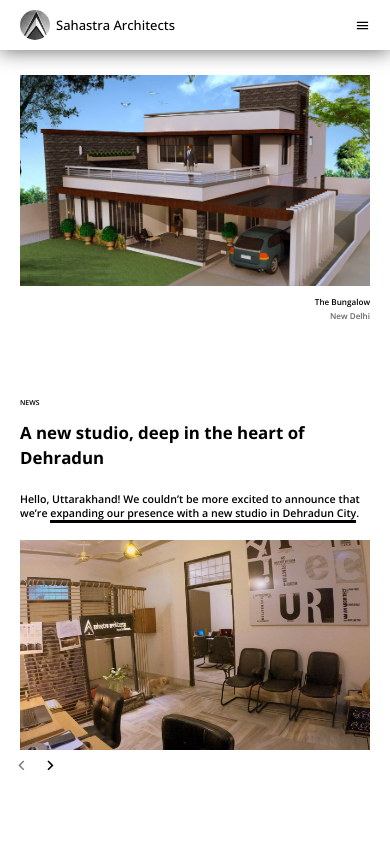
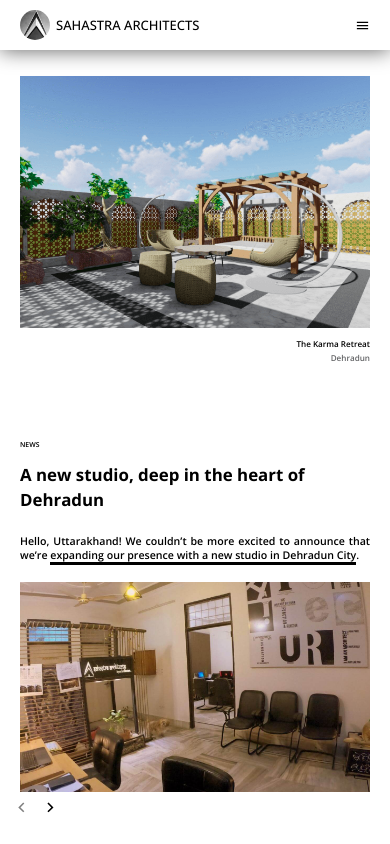
Before and after one commit to somanshu63/SahastraArchitects, a React (Create React App) app: page / in a window 390 px wide. Shown: the top 844 px of the page. Built offline with nearby package versions, Linux system fonts and the light colour scheme.

Commit message:
text justify

```diff
--- a/src/components/header.js
+++ b/src/components/header.js
@@ -16,7 +16,7 @@ function Header(props) {
       <div className="brand flex items-center">
         <a href="/" className={`no-underline flex items-center`}>
           <img src={logo} className="logo" alt="logo"></img>
-          <span>Sahastra Architects</span>
+          <span className="uppercase">Sahastra Architects</span>
         </a>
       </div>
 
@@ -39,7 +39,7 @@ function Header(props) {
               onClick={() => {
                 props.setSidebar(false);
               }}
-              className="navLink  ml-3"
+              className="navLink uppercase ml-3"
               activeClassName="active"
             >
               Home
@@ -51,7 +51,7 @@ function Header(props) {
               onClick={() => {
                 props.setSidebar(false);
               }}
-              className="navLink  ml-3"
+              className="navLink uppercase ml-3"
               activeClassName="active"
             >
               Work
@@ -63,7 +63,7 @@ function Header(props) {
               onClick={() => {
                 props.setSidebar(false);
               }}
-              className="navLink  ml-3"
+              className="navLink uppercase ml-3"
               activeClassName="active"
             >
               purpose
@@ -75,7 +75,7 @@ function Header(props) {
               onClick={() => {
                 props.setSidebar(false);
               }}
-              className="navLink  ml-3"
+              className="navLink uppercase ml-3"
               activeClassName="active"
             >
               people
@@ -87,7 +87,7 @@ function Header(props) {
               onClick={() => {
                 props.setSidebar(false);
               }}
-              className="navLink  ml-3"
+              className="navLink uppercase ml-3"
               activeClassName="active"
             >
               studios
@@ -99,7 +99,7 @@ function Header(props) {
               onClick={() => {
                 props.setSidebar(false);
               }}
-              className="navLink  ml-3"
+              className="navLink uppercase ml-3"
               activeClassName="active"
             >
               career
@@ -127,7 +127,7 @@ function Header(props) {
                 onClick={() => {
                   props.setSidebar(false);
                 }}
-                className="navLink font-bold ml-3"
+                className="navLink font-bold uppercase ml-3"
                 activeClassName="active"
               >
                 Home
@@ -139,7 +139,7 @@ function Header(props) {
                 onClick={() => {
                   props.setSidebar(false);
                 }}
-                className="navLink font-bold ml-3"
+                className="navLink font-bold uppercase ml-3"
                 activeClassName="active"
               >
                 Work
@@ -151,7 +151,7 @@ function Header(props) {
                 onClick={() => {
                   props.setSidebar(false);
                 }}
-                className="navLink font-bold ml-3"
+                className="navLink font-bold uppercase ml-3"
                 activeClassName="active"
               >
                 purpose
@@ -163,7 +163,7 @@ function Header(props) {
                 onClick={() => {
                   props.setSidebar(false);
                 }}
-                className="navLink font-bold ml-3"
+                className="navLink font-bold uppercase ml-3"
                 activeClassName="active"
               >
                 people
@@ -175,7 +175,7 @@ function Header(props) {
                 onClick={() => {
                   props.setSidebar(false);
                 }}
-                className="navLink font-bold ml-3"
+                className="navLink font-bold uppercase ml-3"
                 activeClassName="active"
               >
                 studios
@@ -187,7 +187,7 @@ function Header(props) {
                 onClick={() => {
                   props.setSidebar(false);
                 }}
-                className="navLink font-bold ml-3"
+                className="navLink font-bold uppercase ml-3"
                 activeClassName="active"
               >
                 career
--- a/src/components/home.js
+++ b/src/components/home.js
@@ -170,7 +170,7 @@ function Home(props) {
                     ></img>
                   </NavLink>
 
-                  <p className="gray text-base font-semibold  leading-6">
+                  <p className="gray text-base text-justify font-semibold  leading-6">
                     {item.description}{" "}
                   </p>
                   {window.innerWidth > 550 && (id === 0 || id === 5) ? (
@@ -287,7 +287,7 @@ function Home(props) {
           </span>
         </div>
       </div>
-      <div className="flex mt-32 pLR67 column justify-between">
+      {/* <div className="flex mt-32 pLR67 column justify-between">
         <div className="w48 w100">
           <NavLink to="/projects/the-wooden-white-house">
             <img
@@ -325,7 +325,7 @@ function Home(props) {
             <p className="fs-13 mt-6 gray">Dehradun</p>
           </div>
         </div>
-      </div>
+      </div> */}
       <div className="flex justify-end w100 mt-32 ">
         <div className="insights">
           <span className="fs-12">INSIGHTS</span>
--- a/src/components/purpose.js
+++ b/src/components/purpose.js
@@ -129,7 +129,7 @@ function Purpose() {
       <div className=" mt-32 flex justify-center w100">
         <div className="w-1/2">
           <h3 className="fs-27 leading-10  mb-9">We design with purpose.</h3>
-          <p className="fs-17 leading-6 pr-6 ">
+          <p className="fs-17 leading-6 pr-6 text-justify">
             Several ideals ignite our passions and keep us focused on what
             matters. These core values are the building blocks of who we are and
             what we stand for. They give us purpose. We invite you to learn more
--- a/src/data.js
+++ b/src/data.js
@@ -139,9 +139,9 @@ export const headerImagesArray = [
     artist: "Dehradun",
   },
   {
-    image: theNegisHouse1,
-    name: "The Bungalow",
-    artist: "New Delhi",
+    image: karma,
+    name: "The Karma Retreat",
+    artist: "Dehradun",
   },
 
   {
@@ -153,6 +153,11 @@ export const headerImagesArray = [
   {
     image: aihtm,
     name: "AIHTM",
+    artist: "Dehradun",
+  },
+  {
+    image: haveli,
+    name: "Haveli",
     artist: "Dehradun",
   },
 ];
--- a/src/index.css
+++ b/src/index.css
@@ -145,7 +145,7 @@ body {
   font-family: "Open Sans", sans-serif;
 }
 .container {
-  max-width: 1380px;
+  max-width: 1600px;
   width: 100%;
   margin: 0 auto;
   margin-top: 75px;
@@ -393,6 +393,10 @@ img {
   flex-direction: column;
   padding: 0;
 }
+.newsContent > p {
+  text-align: justify;
+}
+
 .border-bottom {
   border-bottom: 3px solid black;
 }
@@ -495,15 +499,14 @@ td {
 /* mobile screen */
 @media screen and (max-width: 1200px) {
   .container {
-    max-width: 1140px;
+    max-width: 1200px;
   }
-  .home,
   .video,
   .h-60 {
-    height: 35vh;
+    height: 70vh;
   }
   .home {
-    height: 35vh;
+    height: 70vh;
     margin: 0 5rem;
   }
   .pLR67 {
@@ -523,20 +526,18 @@ td {
   html {
     font-size: 14px;
   }
-  .home {
-    height: 35vh;
-  }
+
   .container {
     max-width: 960px;
   }
   .h-60 {
-    height: 35vh;
+    height: 60vh;
   }
   .video {
-    height: 35vh;
+    height: 60vh;
   }
   .home {
-    height: 35vh;
+    height: 60vh;
     margin: 0 4.5rem;
   }
   .pLR67 {
@@ -560,7 +561,7 @@ td {
     font-size: 12px;
   }
   .home {
-    height: 35vh;
+    height: 50vh;
     margin: 0 4rem;
   }
   .pLR67 {
@@ -590,10 +591,10 @@ td {
     right: 4rem;
   }
   .h-60 {
-    height: 35vh;
+    height: 50vh;
   }
   .video {
-    height: 35vh;
+    height: 50vh;
   }
 }
 @media screen and (max-width: 576px) {
@@ -631,7 +632,7 @@ td {
     width: 100%;
   }
   .home {
-    height: 35vh;
+    height: 40vh;
     margin: 0 3rem;
   }
   .pLR67 {
@@ -717,13 +718,13 @@ td {
   }
 
   .h-60 {
-    height: 35vh;
+    height: 40vh;
   }
   .h-48 {
     height: 10rem;
   }
   .video {
-    height: 35vh;
+    height: 40vh;
   }
 }
 @media screen and (max-width: 468px) {
@@ -745,11 +746,11 @@ td {
     background-color: rgba(255, 255, 255, 0.9);
   }
   .home {
-    height: 25vh;
+    height: 30vh;
     margin: 0 2rem;
   }
   .video {
-    height: 25vh;
+    height: 30vh;
   }
   .pLR67 {
     padding: 0 2rem;
@@ -810,6 +811,6 @@ td {
     right: 2rem;
   }
   .h-60 {
-    height: 25vh;
+    height: 30vh;
   }
 }
```
